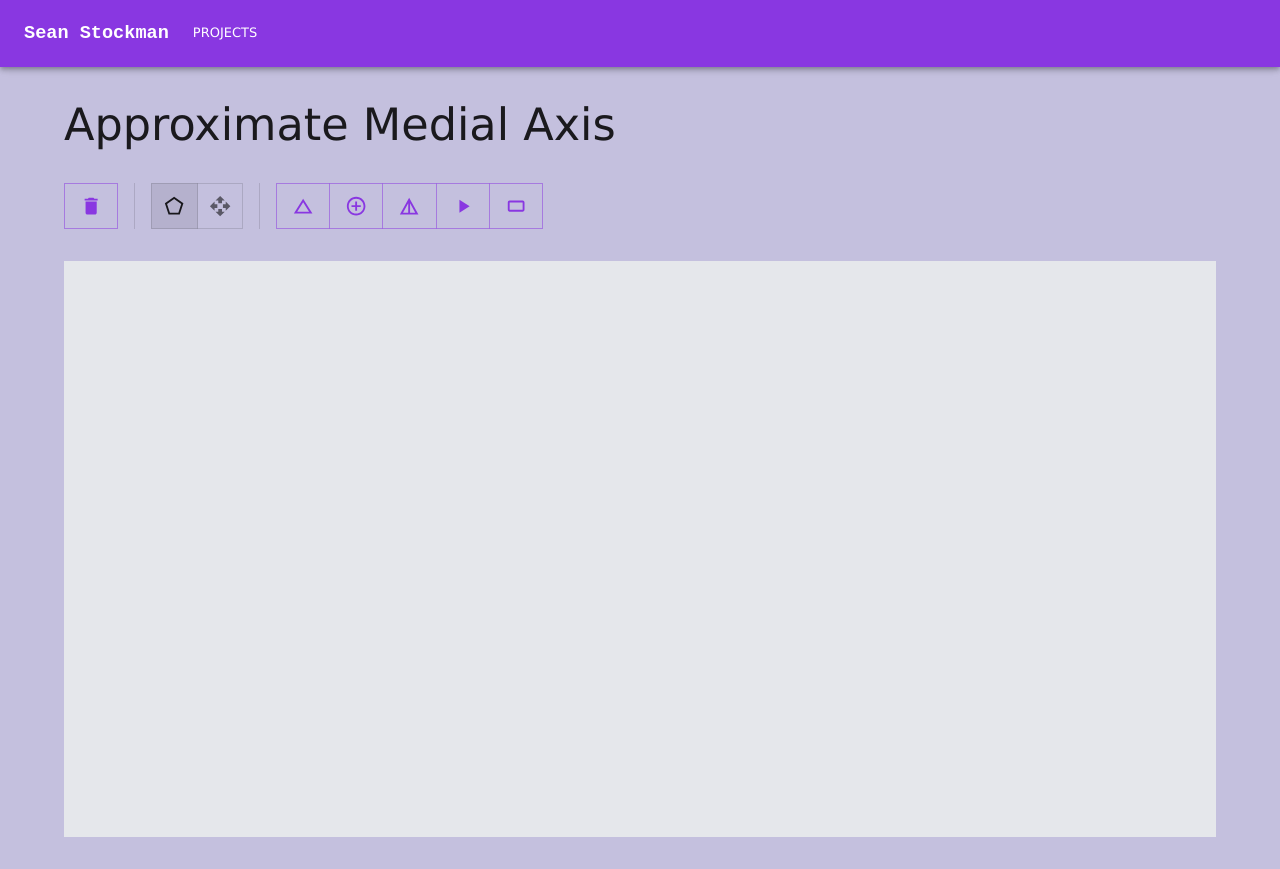
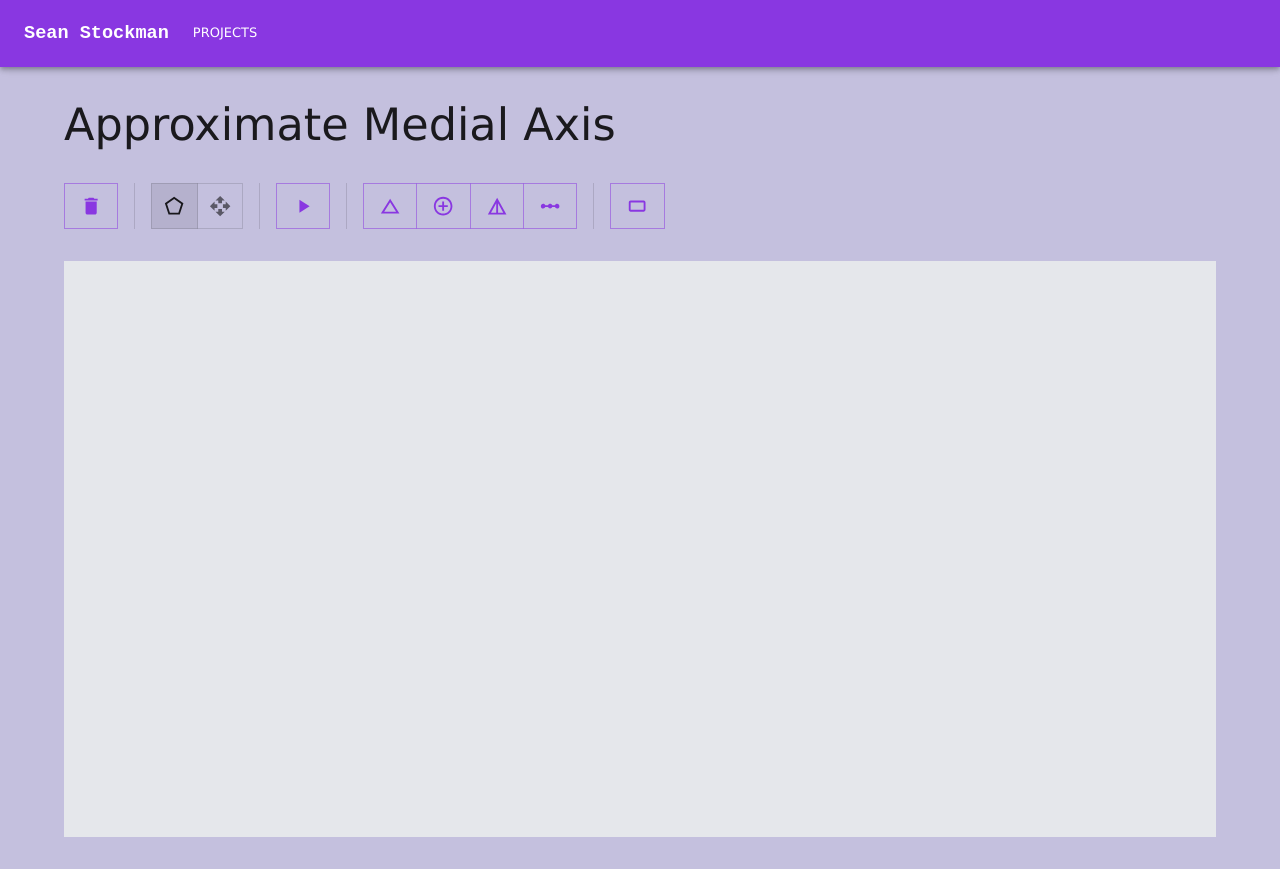
Before and after one commit to seanstockman/web-projects, a React (Vite) app: page /web-projects/medial-axis in a window 1280 px wide. Built offline with nearby package versions, Linux system fonts and the light colour scheme.

Commit message:
Implemented triangle type (A,B,C) mapping

```diff
--- a/src/lib/geometry/triangle_graph.ts
+++ b/src/lib/geometry/triangle_graph.ts
@@ -51,6 +51,13 @@ export class TriangleGraph {
 
         vertexA.connections = vertexA.connections.filter(v => v != B);
         vertexB.connections = vertexB.connections.filter(v => v != A);
+    }
+
+    /** Returns if an edge AB (if A is connected to B) exists. */
+    public isABConnected(A: number, B: number) {
+        const vertexA = this.vertices[A], vertexB = this.vertices[B];
+        if (!vertexA || !vertexB) { console.error(`vertex ${A} or ${B} does not exist`); return; }
+        return vertexA.connections.includes(B);
     }
 
     public getVertices(t: Triangle): VectorTuple {
--- a/src/pages/approximate_medial_axis/MedialAxis.tsx
+++ b/src/pages/approximate_medial_axis/MedialAxis.tsx
@@ -13,6 +13,7 @@ import RestartAltIcon from '@mui/icons-material/RestartAlt';
 import FastForwardIcon from '@mui/icons-material/FastForward';
 import ControlPointIcon from '@mui/icons-material/ControlPoint';
 import DetailsIcon from '@mui/icons-material/Details';
+import LinearScaleIcon from '@mui/icons-material/LinearScale';
 
 import SkipNextIcon from '@mui/icons-material/SkipNext';
 // import { lineStartMode } from '../components/drawingCanvas/draw_modes/lineTool.ts';
@@ -29,8 +30,9 @@ export default function ApproximateMedialAxis() {
         handleMouseMove, handleMouseDown, handleMouseUp, handleMouseLeave, handleRightClick,
         redrawCanvas,
         drawMode, setDrawMode, clearCanvas, clearCanvasOverlays,
-        initialiseCDTFromCanvasPoints, addSteinerPoints, flipRemainingConvex,
-        setToRectExample
+        initialiseCDTFromCanvasPoints, addSteinerPoints, flipRemainingConvex, constructMedialAxisFromTriangulation,
+        getMedialAxis,
+        setToRectExample, showGraph
     } = useMedialAxisDraw(canvasRef, drawModes);
 
     const drawActions = [
@@ -43,7 +45,7 @@ export default function ApproximateMedialAxis() {
         },
     ];
 
-    const actions = [
+    const stepByStepActions = [
         {
             label: "Gets the Constrained Delaunay Triangulation (CDT) of the mesh.", icon: <ChangeHistoryIcon />, action: () => {
                 initialiseCDTFromCanvasPoints();
@@ -52,24 +54,39 @@ export default function ApproximateMedialAxis() {
         {
             label: "Adds the steiner points to assist in medial axis construction and re-computes the CDT.", icon: <ControlPointIcon />, action: () => {
                 addSteinerPoints();
+                showGraph();
             }
         },
         {
             label: "Flips the remaining convex vertices with connections.", icon: <DetailsIcon />, action: () => {
                 flipRemainingConvex();
+                showGraph();
             }
         },
         {
-            label: "Runs the full Medial Axis approxuimation process and only shows the result.", icon: <PlayArrowIcon />, action: () => {
-                // addSteinerPoints();
+            label: "Construct Medial Axis from the triangulation.", icon: <LinearScaleIcon />, action: () => {
+                constructMedialAxisFromTriangulation();
+                showGraph();
             }
         },
+    ];
+
+    const actions = [
+        {
+            label: "Runs the full Medial Axis approxuimation process and only shows the result.", icon: <PlayArrowIcon />, action: () => {
+                getMedialAxis();
+                showGraph();
+            }
+        },
+    ];
+
+    const testShapes = [
         {
             label: "Sets the canvas to the box example in Figure 7.", icon: <Crop32Icon />, action: () => {
                 setToRectExample();
             }
         }
-    ]
+    ];
 
     useEffect(() => { redrawCanvas(); }, [redrawCanvas]);
     return (
@@ -109,6 +126,22 @@ export default function ApproximateMedialAxis() {
                     ))}
                 </ButtonGroup>
 
+                <ButtonGroup>
+                    {stepByStepActions.map(a => (
+                        <Tooltip title={a.label} key={a.label}>
+                            <Button onClick={a.action}>{a.icon}</Button>
+                        </Tooltip>
+                    ))}
+                </ButtonGroup>
+
+                <ButtonGroup>
+                    {testShapes.map(a => (
+                        <Tooltip title={a.label} key={a.label}>
+                            <Button onClick={a.action}>{a.icon}</Button>
+                        </Tooltip>
+                    ))}
+                </ButtonGroup>
+
                 {/* <ToggleButtonGroup value={options} onChange={(e, v) => { setOptions(v); console.log(`set options to ${v}`) }}>
                     {toggles.map(t => (
                         <Tooltip title={t.label} key={t.value}>
--- a/src/pages/approximate_medial_axis/approximate_medial_axis.ts
+++ b/src/pages/approximate_medial_axis/approximate_medial_axis.ts
@@ -16,6 +16,18 @@ type insertedConvexSteinerPoints = {
     after: Vertex
 }
 
+/** The types of triangles outlined in section 2.3.
+ *  Each value corresponds with the number of polygon edges coinciding with each triangle.
+ * -  */
+enum triangleType {
+    /** No polygon edges */
+    C,
+    /** One polygon edge */
+    A,
+    /** Two polygon edges */
+    B,
+}
+
 export const medialAxis = {
     /** */
     initialise(points: Point[], tris: poly2tri.Triangle[]): TriangleGraph {
@@ -23,13 +35,11 @@ export const medialAxis = {
     },
 
     getPolygonWithAddedSteinerPoints(g: TriangleGraph) {
-        // addObtuseThreeNeighbourSteinerPoints(g);
+        // addObtuseThreeNeighbourSteinerPoints(g); TODO
         return addConvexVertexSteinerPoints(g);
     },
 
     flipRemainingConvexVertices(g: TriangleGraph) {
-        const remainingConvexVertices = [];
-
         const epsilon = 0.0001;
 
         for (let i = 0; i < g.vertices.length; i++) {
@@ -51,14 +61,27 @@ export const medialAxis = {
 
             incorrectConnections.forEach(conn => g.flipTrianglesAlongEdge(i, conn));
         }
+    },
+
+    constructMedialAxis(g: TriangleGraph) {
+        // idea: map triangle indices to triangle types
+        const triTypeMap = new Map<number, triangleType>();
+        g.triangles.forEach((t, triangleIndex) => {
+            let numberOfPolygonEdges = 0;
+
+            // if in order... numpty! CCW winding helpful here?
+            if ((t[0] + 1) % g.vertices.length == t[1]) numberOfPolygonEdges++;
+            if ((t[1] + 1) % g.vertices.length == t[2]) numberOfPolygonEdges++;
+            if ((t[2] + 1) % g.vertices.length == t[0]) numberOfPolygonEdges++;
+
+            triTypeMap.set(triangleIndex, numberOfPolygonEdges);
+        });
     }
 
     // /** Returns a set of Steiner points to be added to the SweepContext object then re-triangulated. */
     // addSteinerPoints(points: Point[], swctx: poly2tri.SweepContext): Point[] {
     //     return [...this.getObtuseThreeNeighbourSteinerPoints(points, swctx), ...this.getConvexVertexSteinerPoints(points, swctx)];
     // },
-
-
 }
 
 /** Adds the Steiner points to resolve convex triangles with 3 neighbours. */
@@ -110,8 +133,8 @@ function addConvexVertexSteinerPoints(g: TriangleGraph) {
         if (isConvex) convexVertices.push(i);
     }
 
-    console.log(`convex vertices:`);
-    console.log(convexVertices);
+    // console.log(`convex vertices:`);
+    // console.log(convexVertices);
 
     const steinerVertices = convexVertices.map(c => getSteinerPointsAtVertex(g, c));
 
@@ -139,12 +162,7 @@ function addConvexVertexSteinerPoints(g: TriangleGraph) {
         verticesWithSteinerPointsAdded.push(steinerPointsAtVertex.after);
     }
 
-    console.log(verticesWithSteinerPointsAdded);
     return verticesWithSteinerPointsAdded;
-
-    // const steinerPoints: Point[] = steinerVertices.map(v => ({ x: v.vertex.x, y: v.vertex.y }));
-
-    // return geometry2d.removeDuplicatePoints(steinerPoints);
 }
 
 function getSteinerPointsAtVertex(g: TriangleGraph, c: number): insertedConvexSteinerPoints {
--- a/src/pages/approximate_medial_axis/useMedialAxis.ts
+++ b/src/pages/approximate_medial_axis/useMedialAxis.ts
@@ -80,9 +80,6 @@ export function useMedialAxisDraw(canvasRef: RefObject<HTMLCanvasElement | null>
 
         tg = getConstrainedDelaunayTriangulation(polygonWithSteiner);
 
-        clearCanvasOverlays();
-        showTriangleGraph(tg);
-
         // addDrawBundleToCanvas({
         //     circles: [
         //         ...steinerVerts.map(v => ({
@@ -103,9 +100,19 @@ export function useMedialAxisDraw(canvasRef: RefObject<HTMLCanvasElement | null>
     function flipRemainingConvex() {
         if (!tg) { console.warn(`Triangle Graph is not defined. Have you ran Delaunay Triangulation first?`); return; }
         medialAxis.flipRemainingConvexVertices(tg);
+    }
 
-        clearCanvasOverlays();
-        showTriangleGraph(tg);
+    function constructMedialAxisFromTriangulation() {
+        if (!tg) { console.warn(`Triangle Graph is not defined. Have you ran Delaunay Triangulation first?`); return; }
+        medialAxis.constructMedialAxis(tg);
+    }
+
+    function getMedialAxis() {
+        initialiseCDTFromCanvasPoints();
+        addSteinerPoints();
+        flipRemainingConvex();
+        constructMedialAxisFromTriangulation();
+        showGraph();
     }
 
     function addDrawBundleToCanvas(bundle: CustomDrawBundle) {
@@ -160,6 +167,12 @@ export function useMedialAxisDraw(canvasRef: RefObject<HTMLCanvasElement | null>
         // };
 
         addDrawBundleToCanvas(overlay);
+    }
+
+    function showGraph() {
+        if (!tg) { console.error(`tg not initialised`); return; }
+        clearCanvasOverlays();
+        showTriangleGraph(tg);
     }
 
     function showTriangleGraph(tg: TriangleGraph) {
@@ -221,7 +234,8 @@ export function useMedialAxisDraw(canvasRef: RefObject<HTMLCanvasElement | null>
         redrawCanvas,
         handleMouseMove, handleMouseDown, handleMouseUp, handleMouseLeave, handleRightClick,
         drawMode, setDrawMode, clearCanvas, clearCanvasOverlays,
-        initialiseCDTFromCanvasPoints, addSteinerPoints,flipRemainingConvex,
-        setToRectExample
+        initialiseCDTFromCanvasPoints, addSteinerPoints, flipRemainingConvex, constructMedialAxisFromTriangulation,
+        getMedialAxis,
+        setToRectExample, showGraph
     };
 }
```
